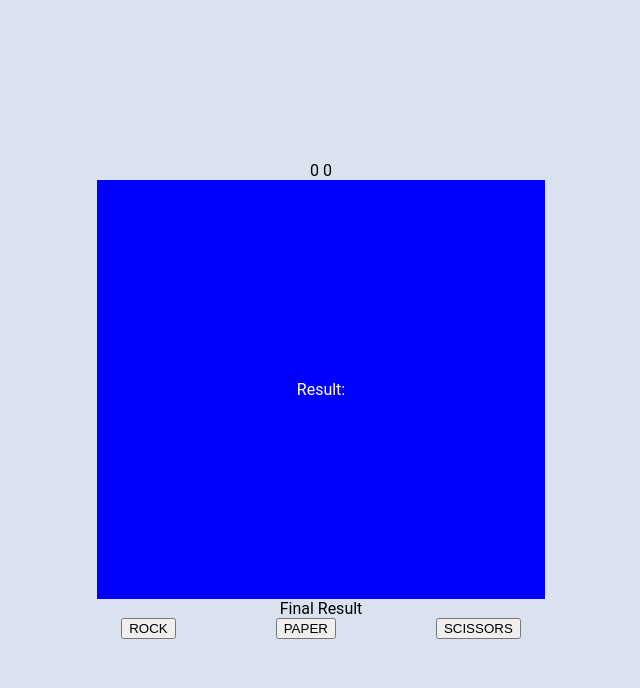
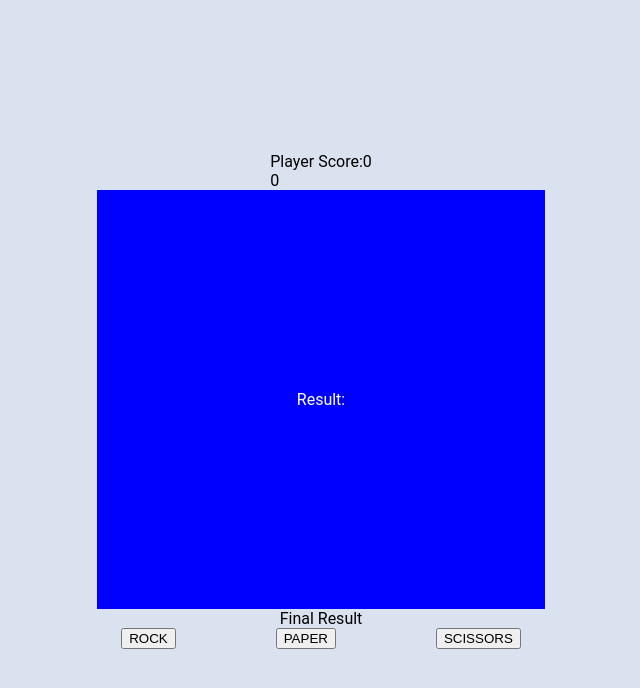
Before and after one commit to c-yip/rock-paper-scissors, a plain HTML site: page index.html in a window 1280 px wide. Shown: the whole page, without its empty margins (319-959 px from the left). Drawn offline with Linux system fonts and the light colour scheme.

Commit message:
Add feature so player score and comp score displayed.

```diff
--- a/index.html
+++ b/index.html
@@ -9,7 +9,10 @@
     <script src="script.js" defer></script>
 </head>
 <body>
-    <div class = "score"> <span class = "playerDisplayScore">0 </span><span class = "computerDisplayScore">0</span></div>
+    <div class = "score">
+        <div class = "playerDisplayScore"><span>Player Score:</span>0 </div>
+        <div class = "computerDisplayScore">0</div>
+    </div>
 
     <div class = "results">Result:</div>
 
--- a/script.js
+++ b/script.js
@@ -2,13 +2,13 @@ let playerScore = 0;
 let compScore = 0;
 let playerChoice;
 
+// selects result, scores, results classes
 const results = document.querySelector(".results");
 const playerDisplayScore = document.querySelector(".playerDisplayScore");
 const computerDisplayScore = document.querySelector(".computerDisplayScore");
 const finalResult = document.querySelector(".finalResult");
 
 // event listeners for each button
-
 const btnRock = document.querySelector(".btnRock");
 btnRock.addEventListener("click", function e() {
     playerChoice = "rock";
@@ -62,6 +62,10 @@ function playRound(){
     } else if (playerChoice == "scissors" && compChoice == "Scissors") {
         results.textContent = "Computer chose Scissors. It's a TIE!"
     }
+
+    // sets player and computer scores to display in html
+    playerDisplayScore.textContent = playerScore;
+    computerDisplayScore.textContent = compScore;
 }
 
 
```
